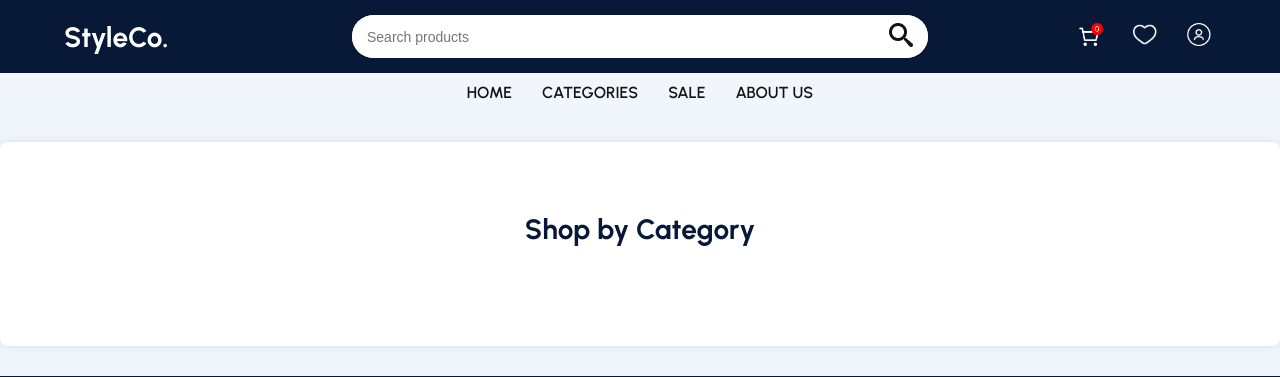
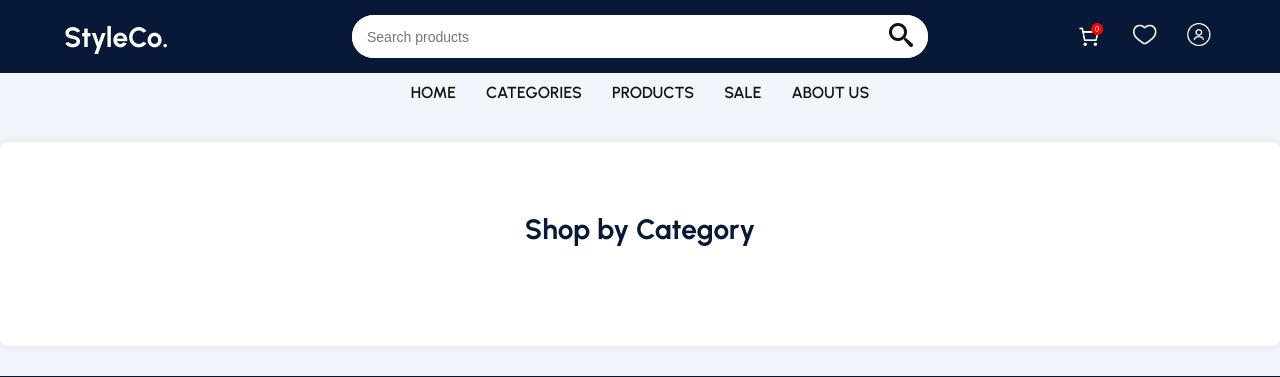
Before and after one commit to sudhan130718/Clothing_e-commerce, a Django app: page /categories/ in a window 1280 px wide. Shown: the part 24-401 px from the top of the page. Run offline with Django 5.2, Linux system fonts and the light colour scheme; data that the repository does not hold is empty.

Commit message:
Add product menu in base.html

```diff
--- a/myStore/templates/base.html
+++ b/myStore/templates/base.html
@@ -52,6 +52,7 @@
 
       </div>
     </div>
+    <a href="#">Products</a>
     <a href="#">Sale</a>
     <a href="#">About Us</a>
   </div>
```
